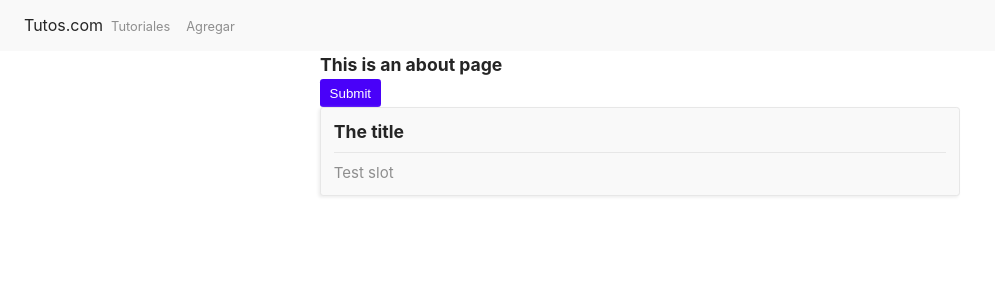
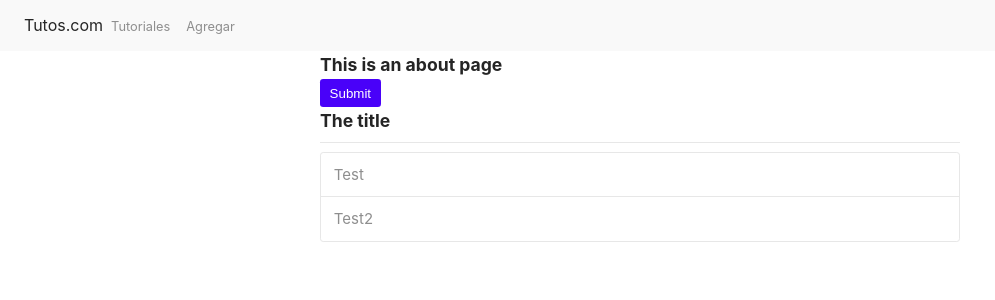
Before and after one commit to chelorope/cualit-technical-challenge, a Vue app in the folder part-1/frontend/: page /tutoriales in a window 1280 px wide. Shown: the top 300 px of the page, without its empty margins (0-995 px from the left). Built offline with nearby package versions, Linux system fonts and the light colour scheme.

Commit message:
part1 - frontend - linklist component

```diff
--- a/part-1/frontend/src/components/Card.vue
+++ b/part-1/frontend/src/components/Card.vue
@@ -8,11 +8,14 @@ defineProps({
     default: "complex",
     validator: (value) => ["simple", "complex"].includes(value),
   },
+  border: {
+    type: Boolean,
+  },
 });
 </script>
 
 <template>
-  <div class="Card" :class="type">
+  <div class="Card" :class="[type, { border }]">
     <h1 class="title">{{ title }}</h1>
     <slot />
   </div>
@@ -20,14 +23,17 @@ defineProps({
 
 <style scoped lang="scss">
 .Card {
-  padding: 0.6rem 0.8rem;
-  border: var(--border);
-  box-shadow: var(--shadow);
   border-radius: var(--border-radius);
 
   .title {
     padding: 0 0 0.4rem;
-    margin: 0 0 0.5rem;
+    margin: 0 0 0.6rem;
+  }
+
+  &.border {
+    padding: 0.6rem 0.8rem;
+    border: var(--border);
+    box-shadow: var(--shadow);
   }
 
   &.simple {
@@ -37,7 +43,9 @@ defineProps({
   }
 
   &.complex {
-    background-color: var(--color-backgroud-secondary);
+    &.border {
+      background-color: var(--color-backgroud-secondary);
+    }
 
     .title {
       border-bottom: var(--border);
--- /dev/null
+++ b/part-1/frontend/src/components/LinkList.vue
@@ -0,0 +1,47 @@
+<script setup>
+import { RouterLink } from "vue-router";
+defineProps({
+  items: {
+    type: Array,
+  },
+});
+</script>
+
+<template>
+  <div class="LinkList">
+    <RouterLink
+      class="item"
+      v-for="(item, index) in items"
+      :key="index"
+      :to="item.link"
+    >
+      {{ item.label }}
+    </RouterLink>
+  </div>
+</template>
+
+<style scoped lang="scss">
+.LinkList {
+  border: var(--border);
+  border-radius: var(--border-radius);
+  display: flex;
+  flex-direction: column;
+  overflow: hidden;
+
+  .item {
+    padding: 0.6rem 0.8rem;
+    cursor: pointer;
+    color: var(--color-text);
+    border-bottom: var(--border);
+
+    &:last-child {
+      border: none;
+    }
+
+    &:hover {
+      background-color: var(--color-button-primary);
+      color: var(--color-text-invert);
+    }
+  }
+}
+</style>
--- a/part-1/frontend/src/views/ListTutorialsView.vue
+++ b/part-1/frontend/src/views/ListTutorialsView.vue
@@ -1,13 +1,21 @@
 <script setup>
 import Button from "@/components/Button.vue";
 import Card from "@/components/Card.vue";
+import LinkList from "@/components/LinkList.vue";
 </script>
 
 <template>
   <div class="about">
     <h1>This is an about page</h1>
     <Button label="Submit" type="primary" />
-    <Card title="The title">Test slot</Card>
+    <Card title="The title">
+      <LinkList
+        :items="[
+          { label: 'Test', link: '/1' },
+          { label: 'Test2', link: '/2' },
+        ]"
+      />
+    </Card>
   </div>
 </template>
 
```
Also changed, not shown: part-1/frontend/src/components/icons/IconCommunity.vue (+6 -1 lines).
